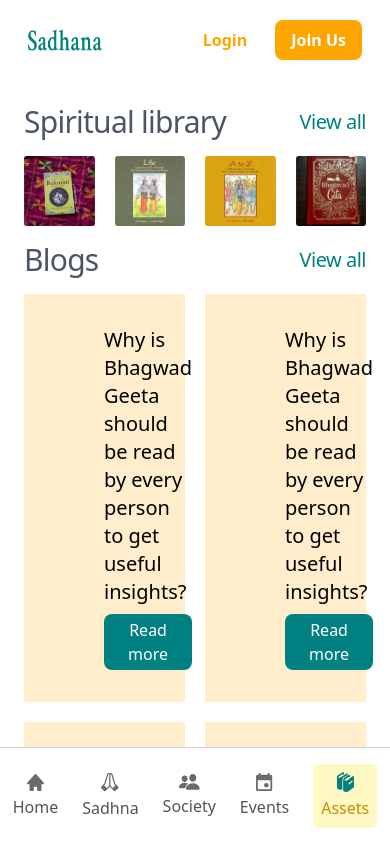
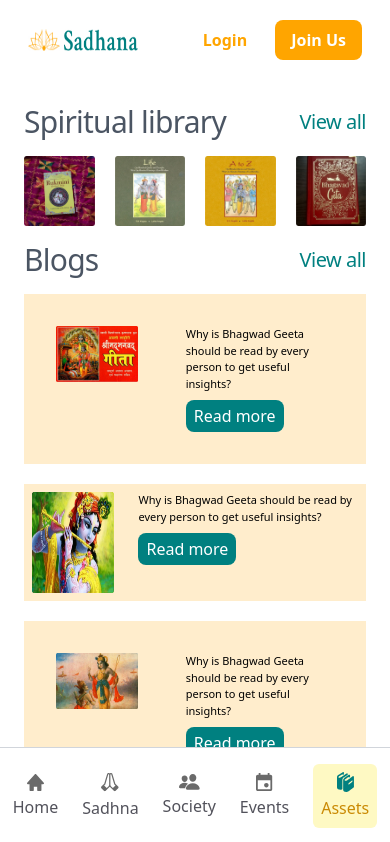
Before and after one commit to kartik-gupta-ij/this, a React (Vite) app in the folder client/: page /assets in a window 390 px wide. Shown: the top 842 px of the page. Built offline with nearby package versions, Linux system fonts and the light colour scheme.

Commit message:
Mobile view fixing

```diff
--- a/client/src/components/Header.jsx
+++ b/client/src/components/Header.jsx
@@ -14,7 +14,7 @@ function Header() {
       <div className=" md:flex justify-between md:mt-5 mt-3 md:mx-8 mx-4 px-3 py-2 items-center md:border-2 border-[#FFEDCC] rounded-2xl">
         <div className="flex items-center justify-between">
           <Link to="/" className="flex items-center">
-            <img src={logo} alt="Logo" loading="lazy" className="mr-2 hidden md:flex" />
+            <img src={logo} alt="Logo" loading="lazy" className="md:mr-2 mr-1 md:flex w-[32px] h-[22px]" />
             <img src={sadhna} alt="sadhana" loading="lazy" className='w-[74px] h-[22px]' />
           </Link>
           <div className='flex space-x-3'>
@@ -23,7 +23,7 @@ function Header() {
             </li>}
             {currentUser && <Link to='/profile'><img src={currentUser?.profilePicture} className="rounded-full w-8 h-8  font-bold" alt="profile" /></Link>}
             {!currentUser && <li  className=" block rounded-lg px-4 py-2 bg-[#FFA500] text-white font-bold">
-                <Link to="/signin">Join Us</Link>
+                <Link to="/signup">Join Us</Link>
               </li>}
               {currentUser && <Link to='/profile'><img src={currentUser?.profilePicture} className="rounded-full w-8 h-8  font-bold" alt="profile" /></Link>}
 
--- a/client/src/components/Herosection.jsx
+++ b/client/src/components/Herosection.jsx
@@ -3,9 +3,9 @@ import logo from '../assets/Vector.png';
 export default function Herosection({ heading, subheading }) {
     return (
         <div>
-            <div className='flex justify-center items-center flex-col md:w-[600px] w-[400px]'>
+            <div className='flex justify-center items-center flex-col md:w-[600px] w-[300px]'>
                 <img src={logo} alt='logo' width="200px" className='mt-3' />
-                <p className=" md:text-4xl text-[32px]  leading-6 tracking-tight mt-3">"{heading}"</p>
+                <p className=" md:text-4xl text-[32px]  leading-6 tracking-tight mt-3 text-center">"{heading}"</p>
                 <p className=" md:text-2xl text-[16px]  tracking-tight mt-10 text-center">{subheading}</p>
             </div>
         </div>
--- a/client/src/components/OAuth.jsx
+++ b/client/src/components/OAuth.jsx
@@ -13,7 +13,7 @@ export default function OAuth() {
       const auth = getAuth(app);
 
       const result = await signInWithPopup(auth, provider);
-      console.log("result",result)
+      console.log("result", result)
       const res = await fetch('/api/auth/google', {
         method: 'POST',
         headers: {
@@ -35,7 +35,7 @@ export default function OAuth() {
   };
   return (
 
-    <button type='button' onClick={handleGoogleClick} className="w-full group h-12 px-6 border-2 border-gray-300 rounded-md transition duration-300 hover:border-blue-400 focus:bg-blue-50 active:bg-blue-100">
+    <button type='button' onClick={handleGoogleClick} className="w-full group h-12 px-6 border-2 border-gray-300 rounded-md transition duration-300 hover:border-blue-400 focus:bg-blue-50 active:bg-blue-100 mt-6">
       <div className="relative flex items-center space-x-4 justify-center">
         <img src="https://tailus.io/sources/blocks/social/preview/images/google.svg" className="absolute left-0 w-5" alt="google logo" />
         <span className="block w-max font-semibold tracking-wide text-gray-700 text-sm transition duration-300 group-hover:text-blue-600 sm:text-base">
--- a/client/src/pages/Assets.jsx
+++ b/client/src/pages/Assets.jsx
@@ -46,13 +46,13 @@ export default function Assets() {
                     </p>
                 </div>
             </div>
-            <div className='grid grid-cols-2 gap-5 mx-6'>
+            <div className='grid md:grid-cols-2 gird-col-1 gap-5 mx-6'>
                 <div className='flex gap-4 bg-[#FFEDCC] p-4'>
                     <div className='p-4'>
                         <img src={book5} />
                     </div>
                     <div className='p-4'>
-                        <p className='text-xl'>
+                        <p className='md:text-xl text-[11px]'>
                             Why is Bhagwad Geeta should be read by every person to get useful insights?
                         </p>
                         <button className="rounded-lg px-2 py-1 bg-[#008080] text-white  mt-2 text-md">
@@ -61,12 +61,12 @@ export default function Assets() {
                     </div>
 
                 </div>
-                <div className='flex gap-4 bg-[#FFEDCC] p-4'>
-                    <div className='p-4'>
-                        <img src={book6} />
+                <div className='flex gap-4 bg-[#FFEDCC] md:p-4 p-1'>
+                    <div className='md:p-4 p-1'>
+                        <img src={book6} className='w-[150px] h-[101px]'/>
                     </div>
-                    <div className='p-4'>
-                        <p className='text-xl'>
+                    <div className='md:p-4 p-1'>
+                        <p className='md:text-xl text-[11px]'>
                             Why is Bhagwad Geeta should be read by every person to get useful insights?
                         </p>
                         <button className="rounded-lg px-2 py-1 bg-[#008080] text-white  mt-2 text-md">
@@ -80,7 +80,7 @@ export default function Assets() {
                         <img src={book7} />
                     </div>
                     <div className='p-4'>
-                        <p className='text-xl'>
+                        <p className='md:text-xl text-[11px]'>
                             Why is Bhagwad Geeta should be read by every person to get useful insights?
                         </p>
                         <button className="rounded-lg px-2 py-1 bg-[#008080] text-white  mt-2 text-md">
@@ -94,7 +94,7 @@ export default function Assets() {
                         <img src={book8} />
                     </div>
                     <div className='p-4'>
-                        <p className='text-xl'>
+                        <p className='md:text-xl text-[11px]'>
                             Why is Bhagwad Geeta should be read by every person to get useful insights?
                         </p>
                         <button className="rounded-lg px-2 py-1 bg-[#008080] text-white  mt-2 text-md">
--- a/client/src/pages/SignIn.jsx
+++ b/client/src/pages/SignIn.jsx
@@ -44,7 +44,7 @@ export default function SignIn() {
   return (
     <>
       <div className='flex justify-center items-center mb-3'>
-        <div className='flex justify-center items-center flex-col w-[600px]'>
+        <div className='flex justify-center items-center flex-col md:w-[600px] w-[300px]'>
           <Herosection heading="Welcome back devoted soul" subheading="Return to the path of divine love. Sign in and walk hand-in-hand with lord Krishna" />
           <div className='mt-5'>
             <form onSubmit={handleSubmit}>
@@ -79,9 +79,9 @@ export default function SignIn() {
               </div>
               <br />
 
-              <div className='flex flex-row'>
+              <div className='hidden md:flex flex-row'>
                 <div><input type="checkbox" /></div>
-                <div>
+                <div className=''>
                   <p className='text-xl tracking-tight pl-2 text-center'>
                     I agree to the <span className='text-[#008080]'>Terms of Service</span> and <span className='text-[#008080]'>Privacy Policy</span>
                   </p>
@@ -97,14 +97,16 @@ export default function SignIn() {
               <br />
             </form>
            <OAuth/>
-            <div className='mt-3'>
-              <p className='text-xl tracking-tight pl-2 text-center'>
+            <div className='mt-3 '>
+              <p className=' text-xl tracking-tight pl-2 text-center'>
                 Don't have an account? <Link to="/signup"><span className='text-[#008080]'>Sign Up</span></Link>
               </p>
             </div>
           </div>
         </div>
+
       </div>
+      <div className='w-full h-[100px] md:hidden'></div>
     </>
   );
 }
--- a/client/src/pages/SignUp.jsx
+++ b/client/src/pages/SignUp.jsx
@@ -44,9 +44,9 @@ function Signup() {
     }
   };
 
-  return (
+  return (<>
     <div className='flex justify-center items-center'>
-      <div className='flex justify-center items-center flex-col md:w-[600px] w-[400px]'>
+      <div className='flex justify-center items-center flex-col md:w-[600px] w-[300px]'>
         <Herosection
           heading="Begin your journey"
           subheading="Open your heart to the divine presence. Sign up today and experience the transformative power of bhakti yoga."
@@ -171,7 +171,10 @@ function Signup() {
           </div>
         </div>
       </div>
+
     </div>
+    <div className='w-full h-[100px] md:hidden'></div>
+    </>
   );
 }
 
```
Also changed, not shown: client/src/pages/Home.jsx (+3 -8 lines).
